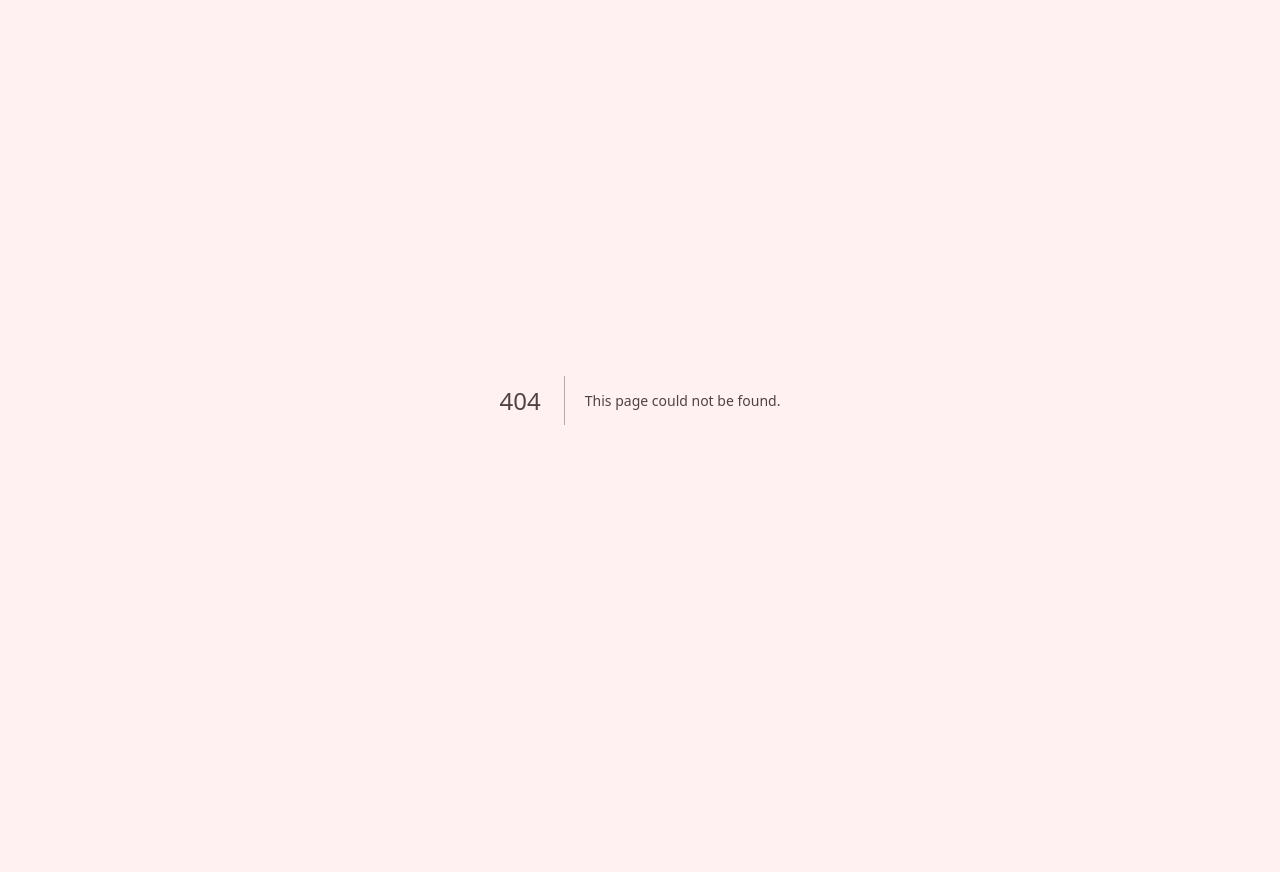
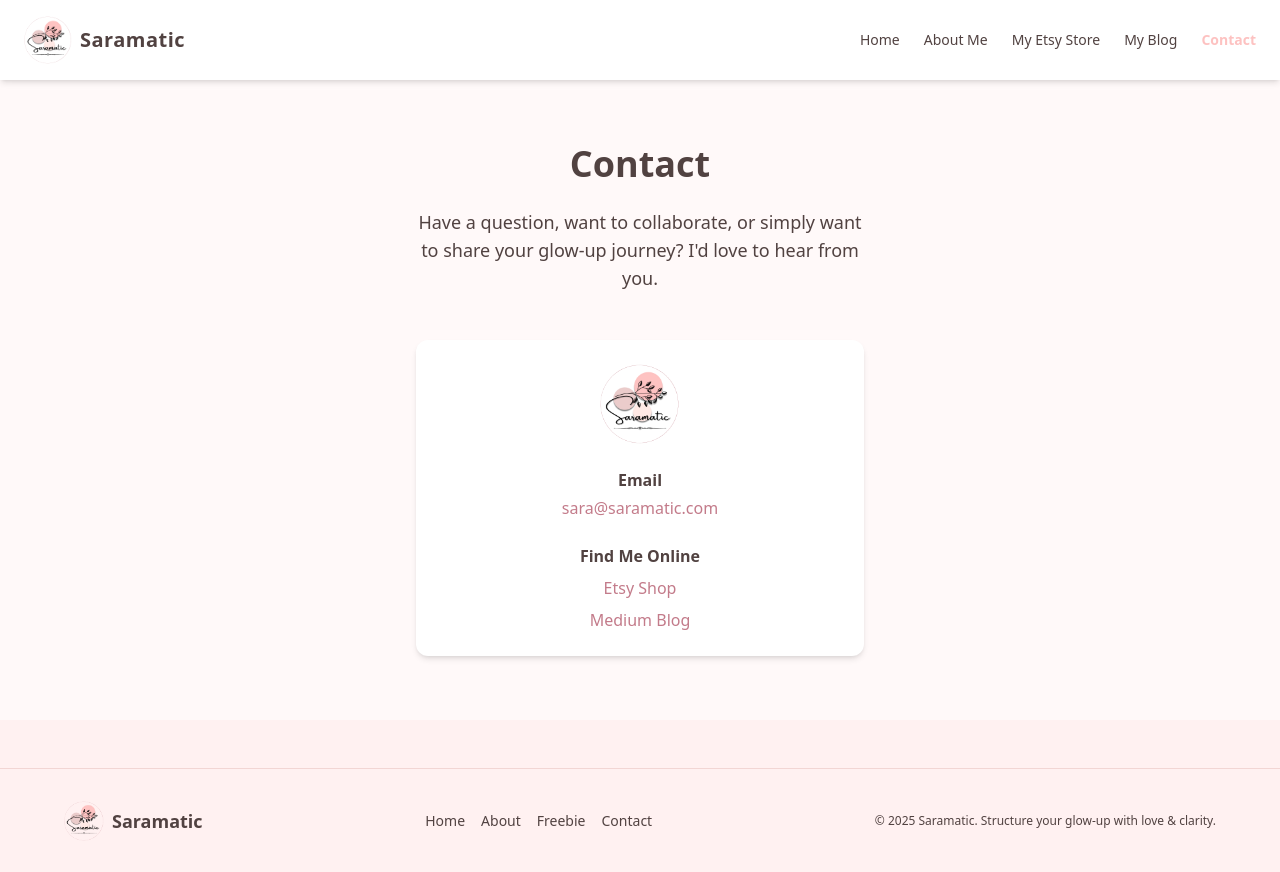
Before and after one commit to saramatic/Saramatic_website, a Next.js app: page /contact in a window 1280 px wide. Before the commit this address had no page. Before the commit the page ends 800 px from the top, so only its background shows below. Built offline with nearby package versions, Linux system fonts and the light colour scheme.

Commit message:
Updated header, added about & contact pages, improved layout and footer

```diff
--- /dev/null
+++ b/src/app/about/page.jsx
@@ -0,0 +1,47 @@
+// app/about/page.jsx
+
+
+export const metadata = {
+    title: "About | Saramatic",
+    description: "Learn about Saramatic's mission to empower women 30+ through real glow-ups, habit-building, and emotional healing."
+};
+
+export default function AboutPage() {
+    return (
+        <section className="bg-[#fff9f9] text-[#514241] py-16 px-6">
+            <div className="max-w-4xl mx-auto text-center">
+                <h1 className="text-4xl font-bold mb-6 font-sans">About Saramatic</h1>
+                <p className="text-lg font-sans mb-8 max-w-3xl mx-auto">
+                    Saramatic was born out of a deep desire to help women feel seen, supported, and celebrated—especially those who feel like they’ve fallen behind, burned out, or simply forgotten themselves in the chaos of life.
+                </p>
+                <p className="text-lg font-sans mb-8 max-w-3xl mx-auto">
+                    We speak to the woman who’s felt invisible. The one who’s cared for everyone else, held things together, and quietly wondered: “When do I get to come alive again?”
+                </p>
+                <p className="text-lg font-sans mb-8 max-w-3xl mx-auto">
+                    At Saramatic, we believe in healing over hustle. In glow-ups that feel grounded. In tracking progress not for vanity, but for celebration. We embrace structure without shame. Beauty without the filters. Growth without the grind.
+                </p>
+                <p className="text-lg font-sans mb-8 max-w-3xl mx-auto">
+                    Through Notion templates, AI-assisted tools, daily rituals, and raw encouragement—we help women reconnect with their bodies, their energy, and their worth. Whether you’re journaling through grief, rebuilding habits after burnout, or just wanting to see yourself again in the mirror… you’re not too late. You’re just getting started.
+                </p>
+
+                <div className="mt-12 grid grid-cols-1 sm:grid-cols-2 gap-6">
+                    <img
+                        src="/workoutathome.jpg"
+                        alt="Glow-up journey photo 1\"
+                        className="rounded-xl shadow-md w-full h-auto"
+                    />
+                    <img
+                        src="/journaling.jpg"
+                        alt="Glow-up journey photo 2"
+                        className="rounded-xl shadow-md w-full h-auto"
+                    />
+                </div>
+
+                <p className="text-lg font-sans mt-12 max-w-3xl mx-auto">
+                    Saramatic is for the woman who whispers, "I want this for me."
+                    And we’re here to whisper back: "Yes. You can. And you don’t have to do it alone."
+                </p>
+            </div>
+        </section>
+    );
+}
--- /dev/null
+++ b/src/app/contact/page.jsx
@@ -0,0 +1,72 @@
+// app/contact/page.jsx
+
+import Image from "next/image";
+
+export const metadata = {
+    title: "Contact | Saramatic",
+    description:
+        "Reach out to Saramatic for collaborations, support, or just to say hello.",
+};
+
+export default function ContactPage() {
+    return (
+        <section className="bg-[#fff9f9] text-[#514241] py-16 px-6">
+            <div className="max-w-2xl mx-auto text-center">
+                <h1 className="text-4xl font-bold mb-6 font-sans">Contact</h1>
+                <p className="text-lg mb-12 font-sans max-w-md mx-auto">
+                    Have a question, want to collaborate, or simply want to share your
+                    glow-up journey? I'd love to hear from you.
+                </p>
+
+                <div className="bg-white shadow-md rounded-xl p-6 max-w-md mx-auto flex flex-col items-center space-y-6">
+                    {/* Logo */}
+                    <Image
+                        src="/saramatic_logo.png"
+                        alt="Saramatic Logo"
+                        width={80}
+                        height={80}
+                        className="rounded-full"
+                    />
+
+                    {/* Email */}
+                    <div className="text-center">
+                        <p className="font-semibold mb-1">Email</p>
+                        <a
+                            href="mailto:sara@saramatic.com"
+                            className="text-[#c37b8a] hover:underline break-words"
+                        >
+                            sara@saramatic.com
+                        </a>
+                    </div>
+
+                    {/* Socials */}
+                    <div className="text-center">
+                        <p className="font-semibold mb-2">Find Me Online</p>
+                        <ul className="space-y-2">
+                            <li>
+                                <a
+                                    href="https://www.etsy.com/shop/SaramaticDesigns"
+                                    target="_blank"
+                                    rel="noopener noreferrer"
+                                    className="text-[#c37b8a] hover:underline"
+                                >
+                                    Etsy Shop
+                                </a>
+                            </li>
+                            <li>
+                                <a
+                                    href="https://medium.com/@sara_7321"
+                                    target="_blank"
+                                    rel="noopener noreferrer"
+                                    className="text-[#c37b8a] hover:underline"
+                                >
+                                    Medium Blog
+                                </a>
+                            </li>
+                        </ul>
+                    </div>
+                </div>
+            </div>
+        </section>
+    );
+}
--- a/src/app/layout.js
+++ b/src/app/layout.js
@@ -1,5 +1,9 @@
+// app/layout.jsx
+
 import "./globals.css";
 import { Nunito_Sans } from "next/font/google";
+import Header from "../components/Header"; // ✅ Import your Header component
+import Footer from "../components/Footer";
 
 // ✅ Font config
 const nunito = Nunito_Sans({
@@ -48,18 +52,19 @@ export const metadata = {
   },
 };
 
-// ✅ Root layout
+// ✅ Root layout with Header
 export default function RootLayout({ children }) {
   return (
     <html lang="en">
       <head>
-        {/* Favicon (optional here if you also have /favicon.ico in public) */}
         <link rel="icon" href="/saramaticLogo2.png" />
       </head>
       <body
         className={`${nunito.variable} font-sans antialiased bg-[#fff1f1] text-[#514241]`}
       >
+        <Header /> {/* ✅ Appears on all pages */}
         {children}
+        <Footer /> {/* ✅ Clean and simple footer */}
       </body>
     </html>
   );
--- a/src/app/page.js
+++ b/src/app/page.js
@@ -1,4 +1,3 @@
-import Header from "../components/Header";
 import Hero from "../components/Hero";
 import Features from "../components/Features";
 import LeadMagnet from "../components/LeadMagnet";
@@ -6,7 +5,6 @@ import Quotes from "../components/Quotes";
 import ProductShowcase from "../components/ProductShowcase";
 import About from "../components/About";
 import CallToAction from "../components/CallToAction";
-import Footer from "../components/Footer";
 import Contact from "../components/Contact";
 
 
@@ -14,7 +12,6 @@ import Contact from "../components/Contact";
 export default function Home() {
   return (
     <>
-      <Header />
       <main className="bg-[#fff9f9] text-[#514241]">
         <Hero />
         <Features />
@@ -24,7 +21,6 @@ export default function Home() {
         <About />
         <CallToAction />
         <Contact /> {/* 👈 Contact comes BEFORE the Footer */}
-        <Footer />
       </main>
     </>
   );
--- a/src/components/Header.jsx
+++ b/src/components/Header.jsx
@@ -10,7 +10,7 @@ export default function Header() {
     const [isOpen, setIsOpen] = useState(false);
     const pathname = usePathname();
 
-    // Style for active internal links
+    // Active link styling helper
     const linkClass = (path) =>
         `transition-colors hover:text-[#fdc2c1] ${pathname === path ? "text-[#fdc2c1] font-semibold" : "text-[#514241]"
         }`;
@@ -55,12 +55,12 @@ export default function Header() {
                 >
                     My Blog
                 </Link>
-                <Link href="#contact" className="text-[#514241] hover:text-[#fdc2c1] transition-colors">
+                <Link href="/contact" className={linkClass("/contact")}>
                     Contact
                 </Link>
             </nav>
 
-            {/* Mobile Hamburger Button */}
+            {/* Mobile Hamburger */}
             <div className="md:hidden">
                 <button onClick={() => setIsOpen(!isOpen)} aria-label="Toggle navigation">
                     {isOpen ? (
@@ -99,8 +99,8 @@ export default function Header() {
                         My Blog
                     </Link>
                     <Link
-                        href="#contact"
-                        className="text-[#514241] hover:text-[#fdc2c1]"
+                        href="/contact"
+                        className={linkClass("/contact")}
                         onClick={() => setIsOpen(false)}
                     >
                         Contact
```
Also changed, not shown: public/journaling.jpg (added), 1 other file (tests, documents, lock files or other folders).
